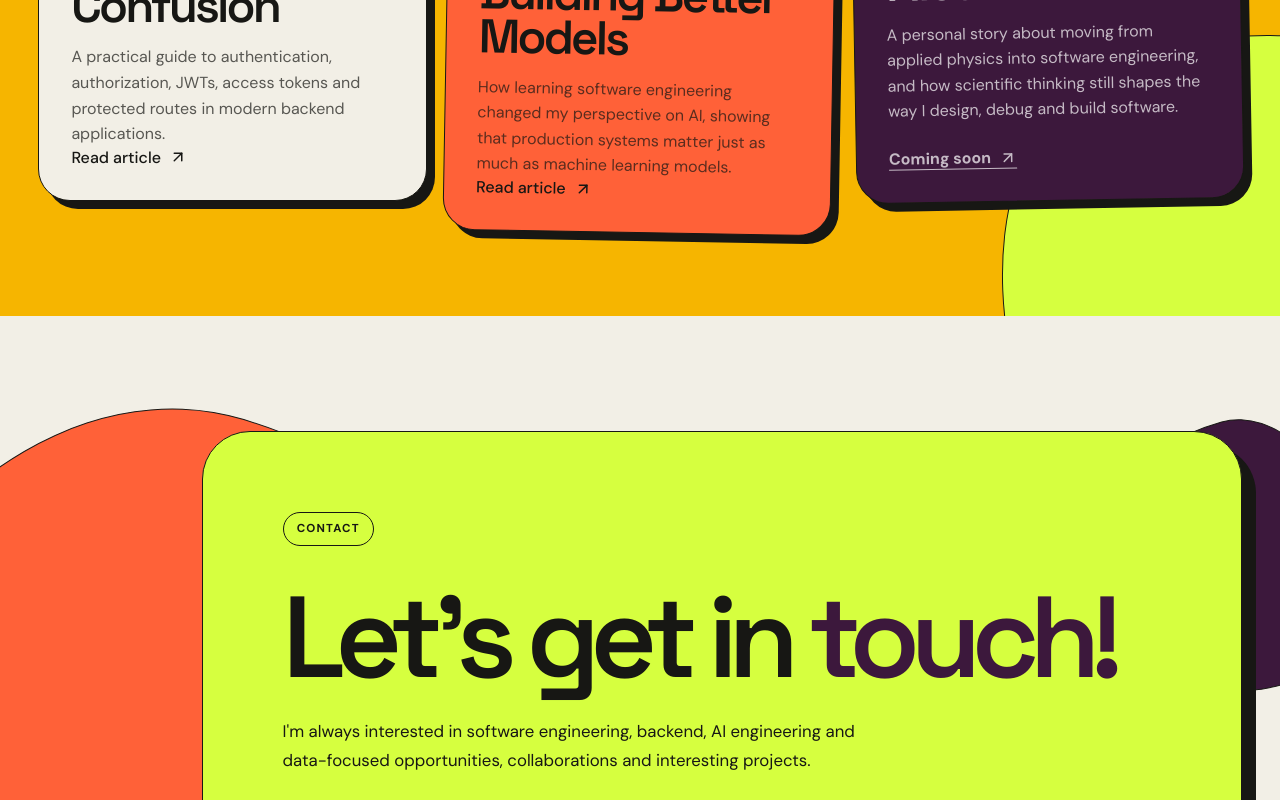
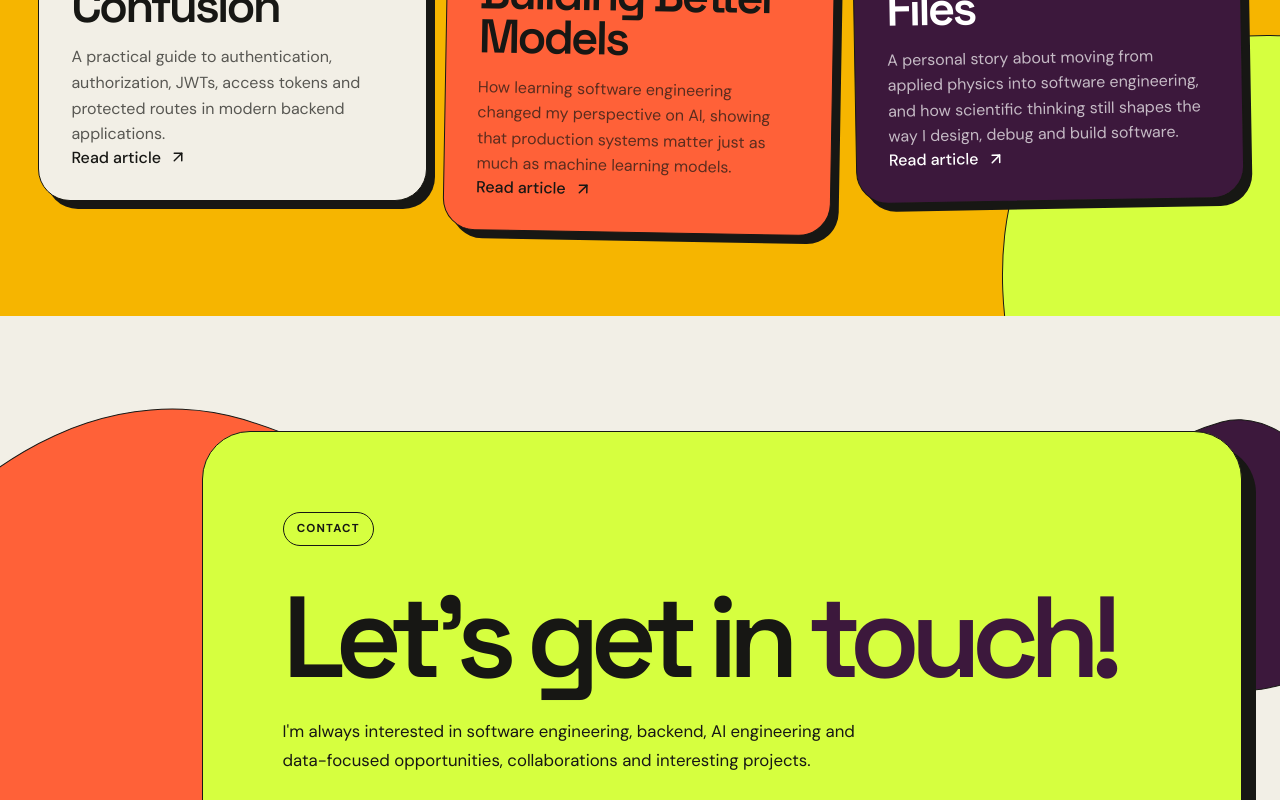
Before and after one commit to alymkarim/alya-portfolio, a React (Vite) app: page /articles in a window 1280 px wide. Shown: the part 11200-12000 px from the top of the page. Built offline with nearby package versions, Linux system fonts and the light colour scheme.

Commit message:
add articles

```diff
--- a/src/components/Articles.tsx
+++ b/src/components/Articles.tsx
@@ -20,7 +20,7 @@ const articles = [
     description:
       "A personal story about moving from applied physics into software engineering, and how scientific thinking still shapes the way I design, debug and build software.",
     topic: "Career",
-    link: "", // add when published
+    link: "https://medium.com/@alyamkarim97/from-lab-reports-to-log-files-705f9e7f1863?sharedUserId=alyamkarim97",
   },
 ];
 
```
